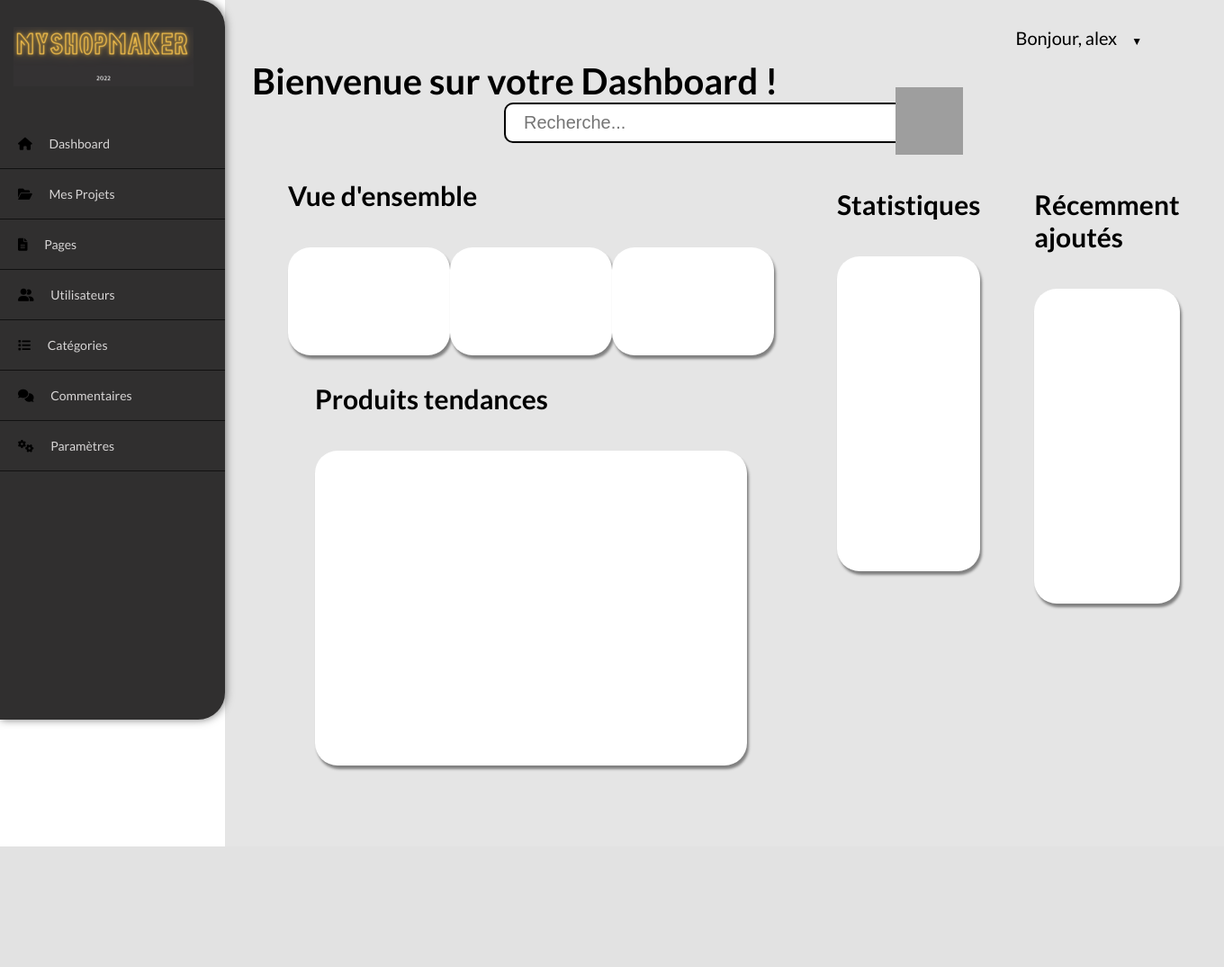
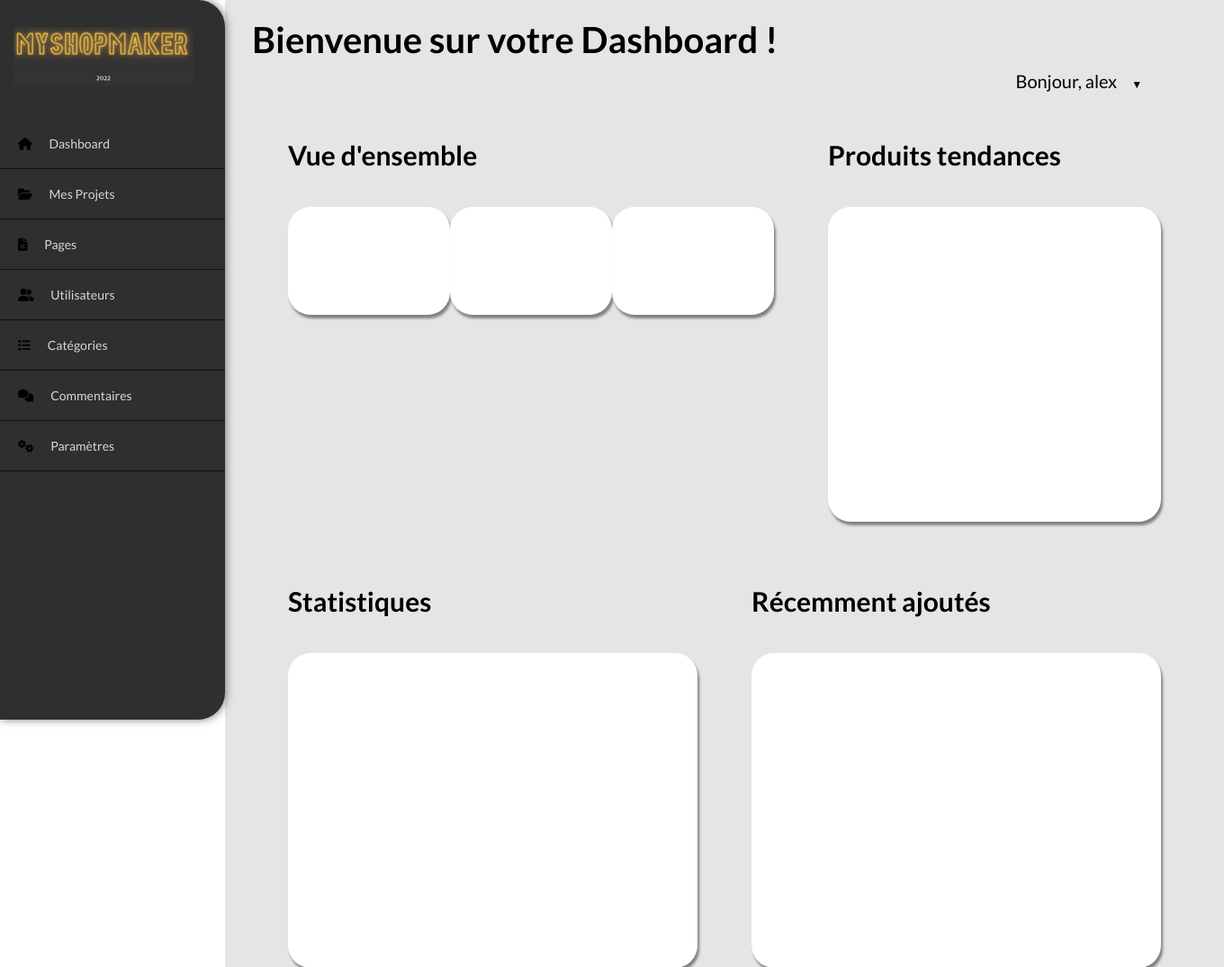
Before and after one commit to hugoassuncaorodrigues/projet_annuel_esgi, a PHP site: page /View/dashboard.view.php in a window 1360 px wide. Shown: the top 1075 px of the page at 90% size. Before the commit the page ends 941 px from the top, so only its background shows below. Run offline with PHP 8.4, Linux system fonts and the light colour scheme; grey boxes are pictures that could not be loaded.

Commit message:
Resolution des pb

```diff
--- a/framework/src/scss/components/_searchbar.scss
+++ /dev/null
@@ -1,50 +0,0 @@
-
-
-.search-container{
-  width: 490px;
-  display: block;
-  margin: 0 auto;
-  border-radius: 0.3em;
-
-}
-
-form.search-container{
-  border-radius: 0.3em;
-}
-
-input#search-bar{
-  margin: 0 auto;
-  width: 100%;
-  height: 45px;
-  padding: 0 20px;
-  font-size: 1rem;
-  border: 2px solid black;
-  border-radius: 0.5em;
-  outline: none;
-  &:focus{
-    border: 2px solid grey;
-    transition: 0.1s ease;
-    color: black;
-    &::-webkit-input-placeholder{
-      transition: opacity 0.45s ease;
-  	  opacity: 0;
-     }
-    &::-moz-placeholder {
-      transition: opacity 0.45s ease;
-  	  opacity: 0;
-     }
-    &:-ms-placeholder {
-     transition: opacity 0.45s ease;
-  	 opacity: 0;
-     }
-   }
- }
-
-.search-icon{
-  position: relative;
-  float: right;
-  width: 75px;
-  height: 75px;
-  top: -62px;
-  right: -20px;
-}
--- a/framework/src/scss/main.scss
+++ b/framework/src/scss/main.scss
@@ -6,5 +6,4 @@
 @import "components/sidebar";
 @import "components/header";
 @import "components/maincontent";
-@import "components/searchbar";
 @import "components/profile";
--- a/www/View/dashboard.view.php
+++ b/www/View/dashboard.view.php
@@ -12,33 +12,25 @@
 	</header>
 	<div class="nav-btn">Menu</div>
 	<div class="container">
-
 		<div class="sidebar">
 			<nav>
-
 				<a href="#"><span></span>
 				<div>
 				 <img src="dist/LOGO2.png">
 					</div>
 			    </a>
 				<ul>
-
-
-
 					<li>
 					<i class="fa-solid fa-house navbar-icon"></i>
 						<a id="icone" href="#">Dashboard</a>
 				</li>
-
 					<li>
 					<i class="fa-solid fa-folder-open navbar-icon"></i>
 						<a id="icone" href="#">Mes Projets</a>
-
 				</li>
 					<li>
 					<i class="fa-solid fa-file-lines navbar-icon"></i>
 						<a id="icone" href="#">Pages</a>
-
 				</li>
 					<li>
 					<i class="fa-solid fa-user-group navbar-icon"></i>
@@ -56,27 +48,26 @@
 					<i class="fa-solid fa-gears navbar-icon"></i>
 						<a id="icone" href="#">Paramètres</a>
 					</li>
-
-
 				</ul>
 			</nav>
 		</div>
 		<div class="main-content">
+
+
+			<div>
+				<h1>Bienvenue sur votre Dashboard !</h1>
 				<nav id="navConnexion">
 						<ul id="ulConnexion">
 							<li class="deroulant" id="liConnexion"><a id="aConnexion" href="#">Bonjour, alex &ensp;</a>
-							<ul class="sous">
+								<!-- <ul class="sous">
 								<li id="liConnexion"><a id="aConnexion" href="#">Mon profil</a></li>
 								<li id="liConnexion"><a id="aConnexion" href="#">Aide</a></li>
-							<li id="liConnexion"><a id="aConnexion" href="#">Se déconnecter</a></li>
+								<li id="liConnexion"><a id="aConnexion" href="#">Se déconnecter</a></li> -->
 						</ul>
 				</nav>
-			<h1>Bienvenue sur votre Dashboard !</h1>
+			</div>
 
-	<form class="search-container">
-    <input type="text" id="search-bar" placeholder="Recherche...">
-    <a href="#"><img class="search-icon" src="http://www.endlessicons.com/wp-content/uploads/2012/12/search-icon.png"></a>
-  </form>
+
 			<div class="row1">
 				<div class="col1">
 					<h2>Vue d'ensemble</h2>
@@ -85,6 +76,7 @@
 						<div class="flex1"></div>
 						<div class="flex1"></div>
 					</div>
+				</div>
 				<div class="col1">
 					<h2>Produits tendances</h2>
 					<div class="conteneur2">
@@ -92,6 +84,7 @@
 					</div>
 				</div>
 			</div>
+
 			<div class="row2">
 				<div class="col2">
 					<h2>Statistiques</h2>
@@ -101,6 +94,7 @@
 							</div>
 						</div>
 				</div>
+
 				<div class="col2">
 					<h2>Récemment ajoutés</h2>
 					<div class="conteneur4">
--- a/www/dist/main.css
+++ b/www/dist/main.css
@@ -1,9 +1,7 @@
 @import url(https://fonts.googleapis.com/css2?family=Montserrat:ital,wght@0,400;
 
-
-0,700;1,400;1,700&display=swap);@import url(https://fonts.googleapis.com/css2?family=Lato:ital,wght@0,400;0,700;1,400;1,700&display=swap);@import url(https://fonts.googleapis.com/css?family=Sarabun);@charset "UTF-8";
+0,700;1,400;1,700&display=swap);@import url(https://fonts.googleapis.com/css2?family=Lato:ital,wght@0,400;0,700;1,400;1,700&display=swap);@charset "UTF-8";
 body,
-
 html {
   font-family: "Lato", sans-serif;
   font-size: 20px;
@@ -637,61 +635,6 @@ header .logo span {
   box-shadow: 2px 4px 3px grey;
 }
 
-.search-container {
-  width: 490px;
-  display: block;
-  margin: 0 auto;
-  border-radius: 0.3em;
-}
-
-form.search-container {
-  border-radius: 0.3em;
-}
-
-input#search-bar {
-  margin: 0 auto;
-  width: 100%;
-  height: 45px;
-  padding: 0 20px;
-  font-size: 1rem;
-  border: 2px solid black;
-  border-radius: 0.5em;
-  outline: none;
-}
-
-input#search-bar:focus {
-  border: 2px solid grey;
-  transition: 0.1s ease;
-  color: black;
-}
-
-input#search-bar:focus::-webkit-input-placeholder {
-  -webkit-transition: opacity 0.45s ease;
-  transition: opacity 0.45s ease;
-  opacity: 0;
-}
-
-input#search-bar:focus::-moz-placeholder {
-  -moz-transition: opacity 0.45s ease;
-  transition: opacity 0.45s ease;
-  opacity: 0;
-}
-
-input#search-bar:focus:-ms-placeholder {
-  -ms-transition: opacity 0.45s ease;
-  transition: opacity 0.45s ease;
-  opacity: 0;
-}
-
-.search-icon {
-  position: relative;
-  float: right;
-  width: 75px;
-  height: 75px;
-  top: -62px;
-  right: -20px;
-}
-
 /*Reset CSS*/
 
 #navConnexion {
```
Lines whose indentation alone changed are shown as unchanged.
